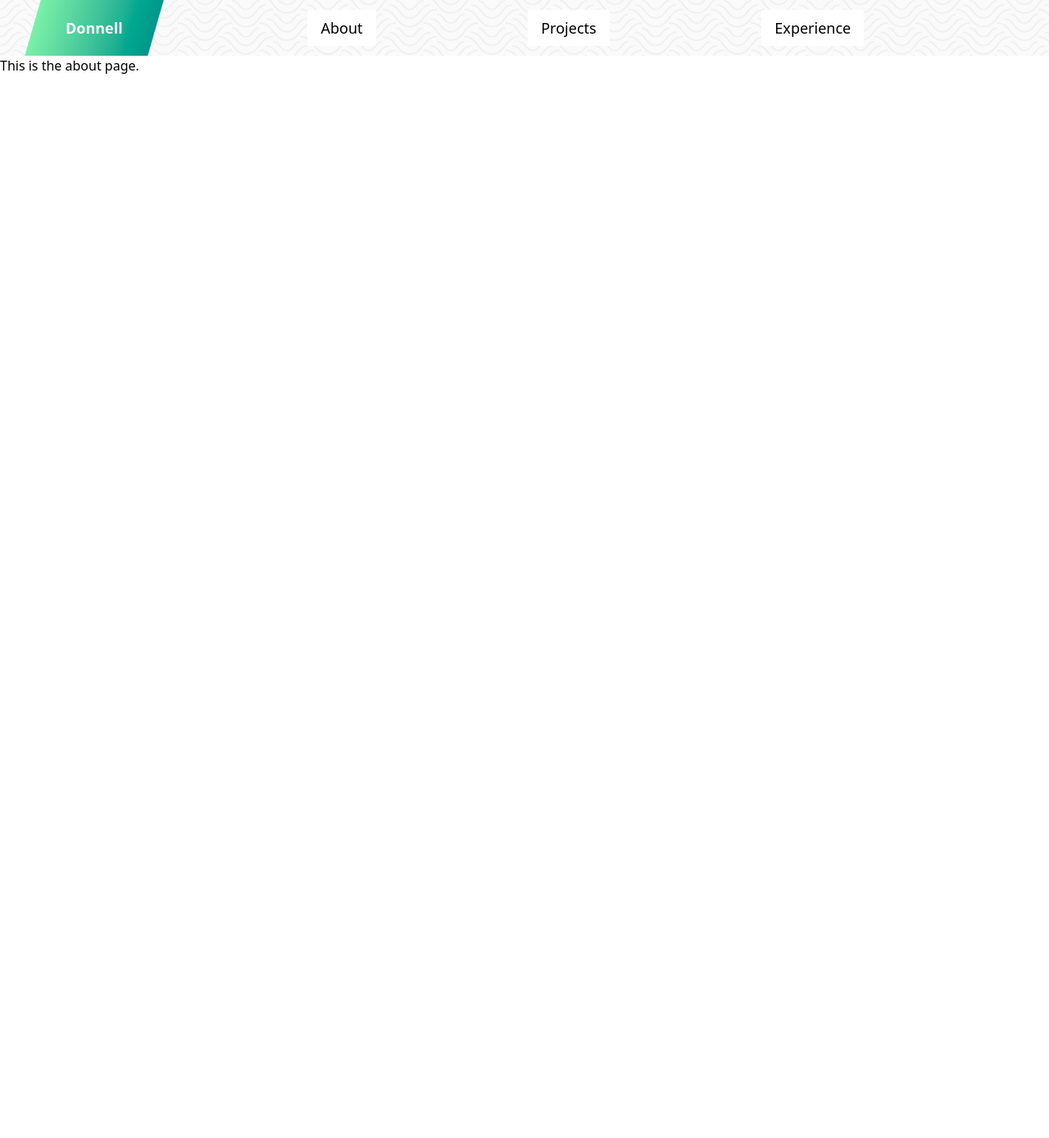
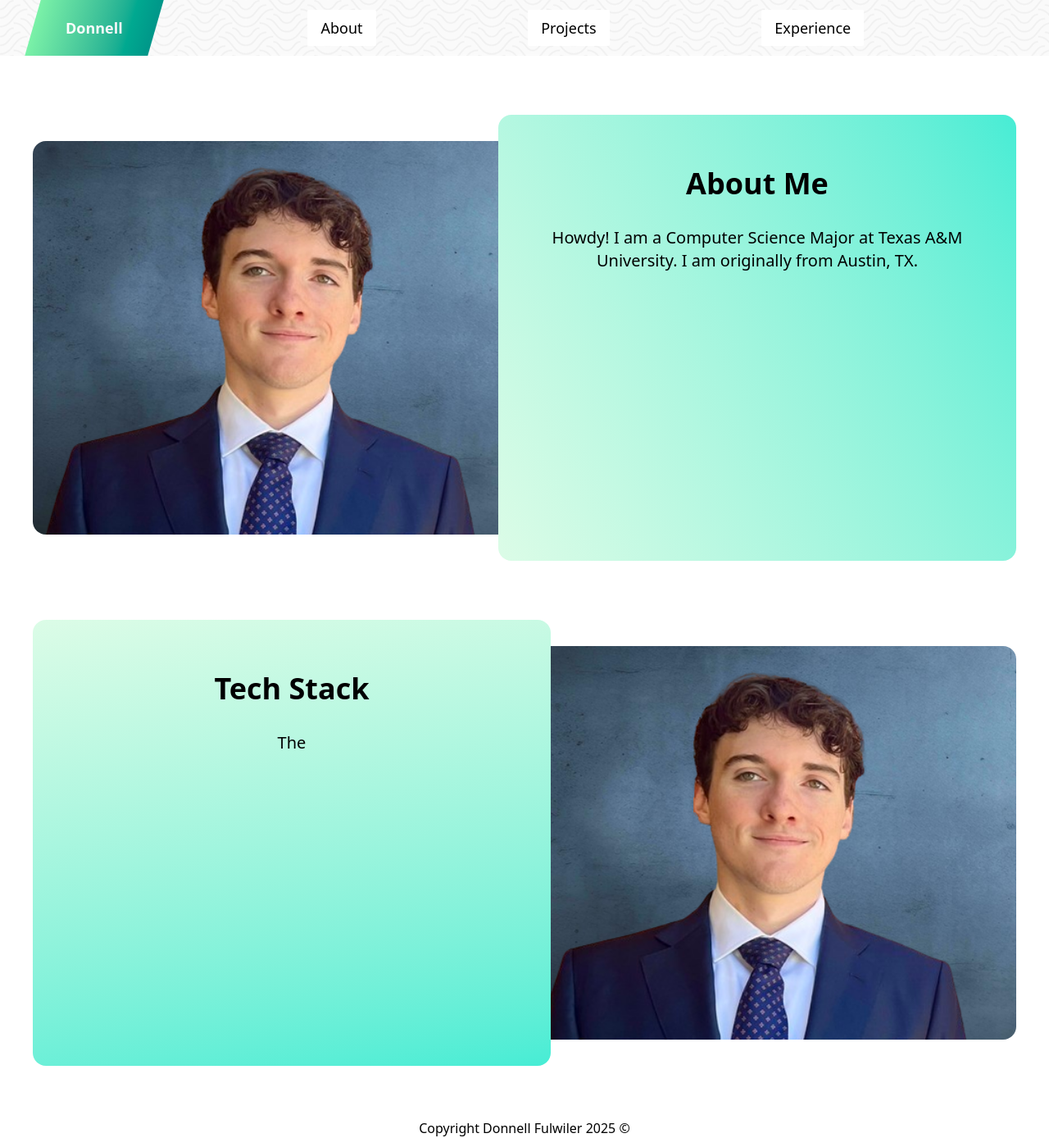
Before and after one commit to donnell-f/donnell-info-nextjs, a Next.js app: page /about in a window 1280 px wide. Shown: the whole page at 82% size. Before the commit the page ends 800 px from the top, so only its background shows below. Built offline with nearby package versions, Linux system fonts and the light colour scheme.

Commit message:
Sibling suggestions

```diff
--- a/package.json
+++ b/package.json
@@ -9,7 +9,10 @@
     "lint": "eslint"
   },
   "dependencies": {
+    "@gsap/react": "^2.1.2",
     "framer-motion": "^12.23.26",
+    "gsap": "^3.14.2",
+    "motion": "^12.23.26",
     "next": "16.1.0",
     "react": "19.2.3",
     "react-dom": "19.2.3",
--- a/src/app/MobileNav.jsx
+++ b/src/app/MobileNav.jsx
@@ -9,6 +9,7 @@ import { GiHamburgerMenu } from "react-icons/gi";
 import Link from "next/link";
 
 const navLinks = [
+    { label: "Home", href: "/" },
     { label: "About", href: "/about" },
     { label: "Projects", href: "/projects" },
     { label: "Experience", href: "/experience" },
--- a/src/app/about/page.jsx
+++ b/src/app/about/page.jsx
@@ -1,6 +1,62 @@
+'use client';
+
+import gsap from 'gsap';
+import { useGSAP } from '@gsap/react';
+import { useRef } from 'react';
+
+// TODO:
+// Use logo loop for tech stack
+    // https://reactbits.dev/animations/logo-loop
+// Also do something with GSAP
+// Also, decrypted text for tech stack header
+    // https://reactbits.dev/text-animations/decrypted-text
 
 export default function AboutPage() {
+    const heroPic = useRef();
+    const heroDesc = useRef();
+    useGSAP(() => {
+        gsap.from(heroDesc.current, {
+            x: 300,
+            opacity: 0,
+            duration: 0.5,
+            ease: 'sine.in'
+        });
+    }, []);
+
     return (
-        <h1>This is the about page.</h1>
+        <>
+            <main className="pt-18">
+                <section id="hero" className="max-w-[1200px] mx-auto grid grid-rows-[2rem_minmax(10rem,1fr)_2rem] grid-cols-[minmax(10rem,1fr)_2rem_1fr_2rem]">
+                    <div id="heroPic" ref={heroPic} className="
+                        row-[2/2] col-[1/span_2]
+                        bg-[url('/headshot.png')] bg-cover rounded-2xl bg-center min-h-[30rem]
+                        hover:-translate-x-16 transition-all duration-300 ease-in-out
+                        hover:shadow-2xl
+                    "></div>
+                    <div id="heroDesc" ref={heroDesc} className="
+                        p-8 row-[1/span_3] col-[2/span_3] bg-linear-60 from-green-100 to-teal-300 rounded-2xl z-10
+                    ">
+                        <h1 className="text-center text-4xl font-semibold my-8">About Me</h1>
+                        <p className="text-center text-xl mx-8">Howdy! I am a Computer Science Major at Texas A&M University. I am originally from Austin, TX.</p>
+                    </div>
+                </section>
+                <div id="spacer1" className="my-18"></div>
+                <section className="max-w-[1200px] mx-auto grid grid-rows-[2rem_minmax(10rem,1fr)_2rem] grid-cols-[2rem_1fr_2rem_minmax(10rem,1fr)]">
+                    <div id="heroPic2" className="
+                        row-[2/2] col-[3/span_2]
+                        bg-[url('/headshot.png')] bg-cover rounded-2xl bg-center min-h-[30rem]
+                    "></div>
+                    <div id="heroDesc2" className="
+                        p-8 row-[1/span_3] col-[1/span_3] bg-linear-170 from-green-100 to-teal-300 rounded-2xl z-10
+                    ">
+                        <h1 className="text-center text-4xl font-semibold my-8">Tech Stack</h1>
+                        <p className="text-center text-xl mx-8">The </p>
+                    </div>
+                </section>
+            </main>
+            <footer className="text-center mt-16">
+                Copyright Donnell Fulwiler 2025 ©
+            </footer>
+        </>
     );
 }
--- a/src/app/page.jsx
+++ b/src/app/page.jsx
@@ -2,15 +2,13 @@
 
 import Image from "next/image";
 import Link from "next/link";
-
-const maxWidthPx = 1300;
 
 export default function Home() {
     return (
         <>
         <main className="py-8">
             <section id="bio" className={`
-                px-8 max-w-[${maxWidthPx}px] ml-auto mr-auto
+                px-8 max-w-[1300px] ml-auto mr-auto
                 lg:grid grid-cols-[3rem_3rem_1fr_1fr_3rem] grid-rows-[3rem_minmax(15rem,1fr)_3rem_minmax(15rem,1fr)_3rem]
             `}>
                 <div id="bgPanel" className="mobile-hidden col-[2/-1] row-[2/-1] bg-gray-100 rounded-lg"></div>
@@ -21,15 +19,13 @@ export default function Home() {
                 </div>
                 <div id="profilePic" className="
                     max-lg:mt-8 min-h-[30rem]
-                    min-w-[1rem]
-                    object-center bg-center
-                    bg-[url('/headshot.png')] bg-cover rounded-lg
+                    bg-[url('/headshot.png')] bg-cover rounded-lg bg-center
                     col-[3/3] row-[2/5]
                 "/>
                 <div id="bioText" className="p-8 col-[4/4] row-[4/4]">
                     <p className="text-center text-xl">Hello, I am Donnell
                     Fulwiler. I am a thinker, creator, innovator, artist, idea.
-                    You may be wondering why I chose the emerald green theme for this
+                    You may be wondering why I chose the turquoise theme for this
                     website. I was actually going to use a blue gradient, but I
                     didn&apos;t want anyone to think I vibe coded the website.</p>
                 </div>
```
Also changed, not shown: 1 other file (tests, documents, lock files or other folders).
